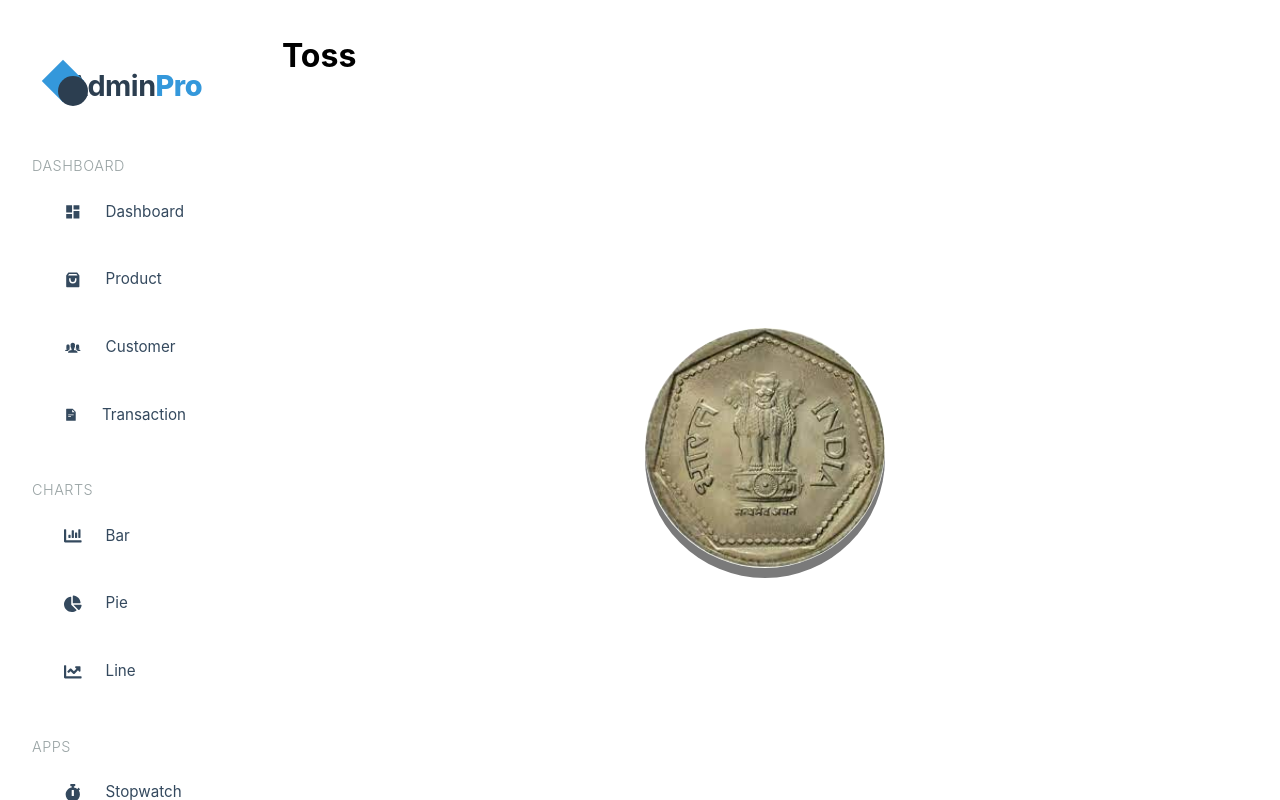
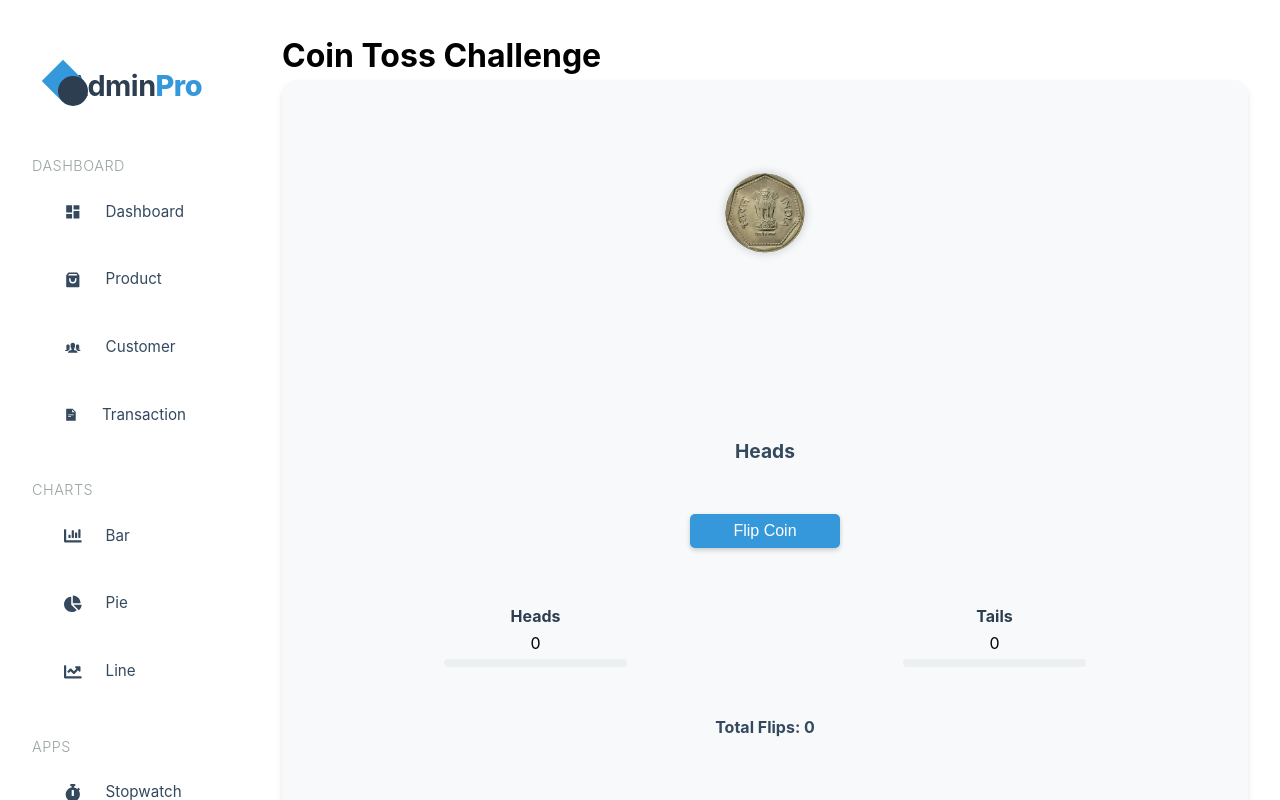
Before and after one commit to KiranGadhavi/Admin_dashboard, a React (Vite) app: page /admin/app/Toss in a window 1280 px wide. Built offline with nearby package versions, Linux system fonts and the light colour scheme.

Commit message:
add toss game more logic and better to play

```diff
--- a/src/pages/apps/Toss.tsx
+++ b/src/pages/apps/Toss.tsx
@@ -1,31 +1,107 @@
-import { useState } from "react"
-import AdminSidebar from "../../components/AdminSidebar"
+import React, { useState, useEffect } from "react";
+import AdminSidebar from "../../components/AdminSidebar";
+import "../../styles/Toss.scss";
 
+const headsImage = new URL("../../assets/head.jpeg", import.meta.url).href;
+const tailsImage = new URL("../../assets/tail.jpeg", import.meta.url).href;
 
-const Toss = () => {
-    const [angle, setAngle] = useState<number>(0);
+const Toss: React.FC = () => {
+  const [angle, setAngle] = useState<number>(0);
+  const [result, setResult] = useState<string | null>(null);
+  const [isFlipping, setIsFlipping] = useState<boolean>(false);
+  const [headsCount, setHeadsCount] = useState<number>(0);
+  const [tailsCount, setTailsCount] = useState<number>(0);
+  const [totalFlips, setTotalFlips] = useState<number>(0);
 
-    const flipcoin = () => {
-        if(Math.random() > 0.5) setAngle((prev) => prev + 180);
-        else setAngle((prev) => prev + 360);
-    };
+  const flipCoin = () => {
+    if (isFlipping) return;
+
+    setIsFlipping(true);
+    setResult(null);
+    const newResult = Math.random() > 0.5 ? "Heads" : "Tails";
+    const spins = Math.floor(Math.random() * 5) + 5; // 5 to 9 spins
+    const newAngle = angle + spins * 360 + (newResult === "Heads" ? 0 : 180);
+
+    setAngle(newAngle);
+    setTotalFlips((prev) => prev + 1);
+
+    setTimeout(() => {
+      setResult(`You got ${newResult}`);
+      setIsFlipping(false);
+      if (newResult === "Heads") {
+        setHeadsCount((prev) => prev + 1);
+      } else {
+        setTailsCount((prev) => prev + 1);
+      }
+    }, 3000);
+  };
+
+  useEffect(() => {
+    if (angle > 3600) {
+      setAngle(angle % 360);
+    }
+  }, [angle]);
+
+  const getHeadsPercentage = () => {
+    return totalFlips === 0 ? 0 : (headsCount / totalFlips) * 100;
+  };
+
+  const getTailsPercentage = () => {
+    return totalFlips === 0 ? 0 : (tailsCount / totalFlips) * 100;
+  };
+
   return (
     <div className="adminContainer">
-    <AdminSidebar/>
-    <main className="dashboard-app-container">
-        <h1>Toss</h1>
-        <section>
-            <article className="tosscoin" onClick={flipcoin}
-            style={{
-                transform: `rotateY(${angle}deg)`,
-            }}>
-                <div></div>
-                <div></div>
-            </article>
+      <AdminSidebar />
+      <main className="dashboard-app-container">
+        <h1>Coin Toss Challenge</h1>
+        <section className="toss-section">
+          <div className="coin" style={{ transform: `rotateY(${angle}deg)` }}>
+            <div className="coin-face heads">
+              <img src={headsImage} alt="Heads" />
+            </div>
+            <div className="coin-face tails">
+              <img src={tailsImage} alt="Tails" />
+            </div>
+          </div>
+          <p className="coin-text">
+            {isFlipping ? "Flipping..." : angle % 360 === 0 ? "Heads" : "Tails"}
+          </p>
+          {result && <p className="result">{result}</p>}
+          <button
+            onClick={flipCoin}
+            disabled={isFlipping}
+            className="flip-button"
+          >
+            {isFlipping ? "Flipping..." : "Flip Coin"}
+          </button>
+          <div className="stats">
+            <div className="stat-item">
+              <h3>Heads</h3>
+              <p>{headsCount}</p>
+              <div className="progress-bar">
+                <div
+                  className="progress heads-progress"
+                  style={{ width: `${getHeadsPercentage()}%` }}
+                ></div>
+              </div>
+            </div>
+            <div className="stat-item">
+              <h3>Tails</h3>
+              <p>{tailsCount}</p>
+              <div className="progress-bar">
+                <div
+                  className="progress tails-progress"
+                  style={{ width: `${getTailsPercentage()}%` }}
+                ></div>
+              </div>
+            </div>
+          </div>
+          <p className="total-flips">Total Flips: {totalFlips}</p>
         </section>
-        </main>
+      </main>
     </div>
-  )
-}
+  );
+};
 
-export default Toss
+export default Toss;
--- /dev/null
+++ b/src/styles/Toss.scss
@@ -0,0 +1,133 @@
+.toss-section {
+  display: flex;
+  flex-direction: column;
+  align-items: center;
+  padding: 1rem;
+  background-color: #f8f9fa;
+  border-radius: 15px;
+  box-shadow: 0 4px 6px rgba(0, 0, 0, 0.1);
+  max-width: 100%;
+  max-height: 100%;
+}
+
+.coin {
+  width: 5rem;
+  height: 15rem;
+  position: relative;
+  transform-style: preserve-3d;
+  transition: transform 3s ease-out;
+  padding: 1rem 0;
+}
+
+.coin-face {
+  position: absolute;
+  width: 5rem;
+  height: 5rem;
+  backface-visibility: hidden;
+  border-radius: 50%;
+  overflow: hidden;
+  box-shadow: 0 0 10px rgba(0, 0, 0, 0.2);
+
+  &.heads {
+    z-index: 2;
+  }
+
+  &.tails {
+    transform: rotateY(180deg);
+  }
+
+  img {
+    width: 100%;
+    height: 100%;
+    object-fit: cover;
+    display: block;
+  }
+}
+
+.coin-text,
+.result {
+  font-size: 1.2rem;
+  font-weight: bold;
+  margin: 0.5rem 0;
+  color: #34495e;
+  text-align: center;
+}
+
+.flip-button {
+  display: block;
+  width: 150px;
+  padding: 0.5rem 1rem;
+  font-size: 1rem;
+  background-color: #3498db;
+  color: white;
+  border: none;
+  border-radius: 5px;
+  cursor: pointer;
+  transition: background-color 0.3s, transform 0.1s;
+  margin: 0.5rem auto;
+  box-shadow: 0 2px 5px rgba(0, 0, 0, 0.2);
+
+  &:hover {
+    background-color: #2980b9;
+    transform: translateY(-2px);
+  }
+
+  &:disabled {
+    background-color: #bdc3c7;
+    cursor: not-allowed;
+    transform: none;
+  }
+}
+
+.stats {
+  display: flex;
+  justify-content: space-around;
+  width: 100%;
+  margin-top: 0.5rem;
+  padding: 0.5rem;
+}
+
+.stat-item {
+  text-align: center;
+  width: 20%;
+
+  h3 {
+    color: #2c3e50;
+    font-size: 1rem;
+    margin-bottom: 0.2rem;
+  }
+
+  p {
+    margin: 0.2rem 0;
+  }
+}
+
+.progress-bar {
+  width: 100%;
+  height: 8px;
+  background-color: #ecf0f1;
+  border-radius: 4px;
+  overflow: hidden;
+  margin-top: 0.2rem;
+}
+
+.progress {
+  height: 100%;
+  transition: width 0.5s ease-out;
+
+  &.heads-progress {
+    background-color: #3498db;
+  }
+
+  &.tails-progress {
+    background-color: #e74c3c;
+  }
+}
+
+.total-flips {
+  margin-top: 0.5rem;
+  font-size: 1rem;
+  font-weight: bold;
+  color: #34495e;
+  text-align: center;
+}
```
Also changed, not shown: src/components/DashboardTable.css (added, +105 -0 lines).
